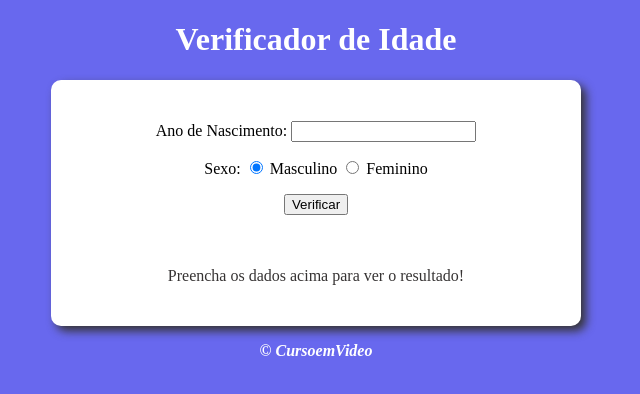
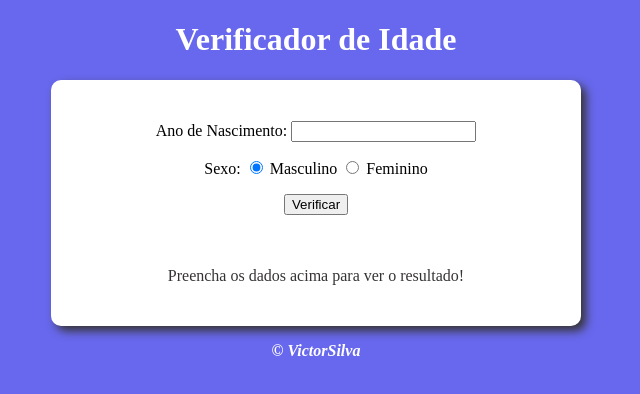
Before and after one commit to victorangelov/VerificadorIdade, a plain HTML site: page index.html in a window 1280 px wide. Shown: the full height of the page, 324-964 px from the left. Drawn offline with Linux system fonts and the light colour scheme.

Commit message:
Update index.html

```diff
--- a/index.html
+++ b/index.html
@@ -31,7 +31,7 @@
         </div>
     </section>
     <footer>
-        <p><b> &copy; CursoemVideo</b></p>
+        <p><b> &copy; VictorSilva</b></p>
     </footer>
 </body>
 </html>
```
